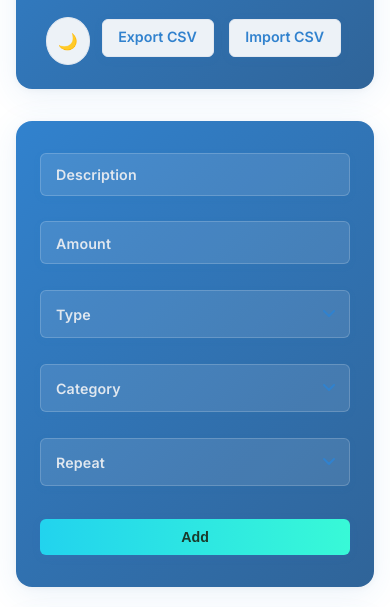
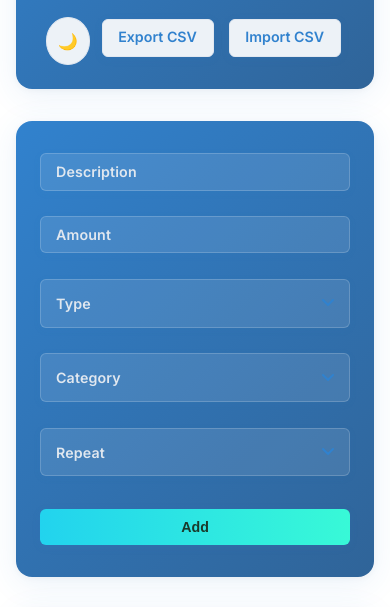
Before and after one commit to alvingoeson/budget-tracker, a website: page index.html in a window 390 px wide. Shown: the part 223-830 px from the top of the page. Drawn offline with nearby package versions, Linux system fonts and the light colour scheme.

Commit message:
current as of 7/19/25

```diff
--- a/style.css
+++ b/style.css
@@ -1078,10 +1078,7 @@ body.dark-mode .filter-section select option:checked {
     margin-top:var(--sp-1);
   }
 
-  .field input,
-  .field select {
-    font-size: 16px !important;
-  }
+
 }
 
 .field input:focus + label,
```
